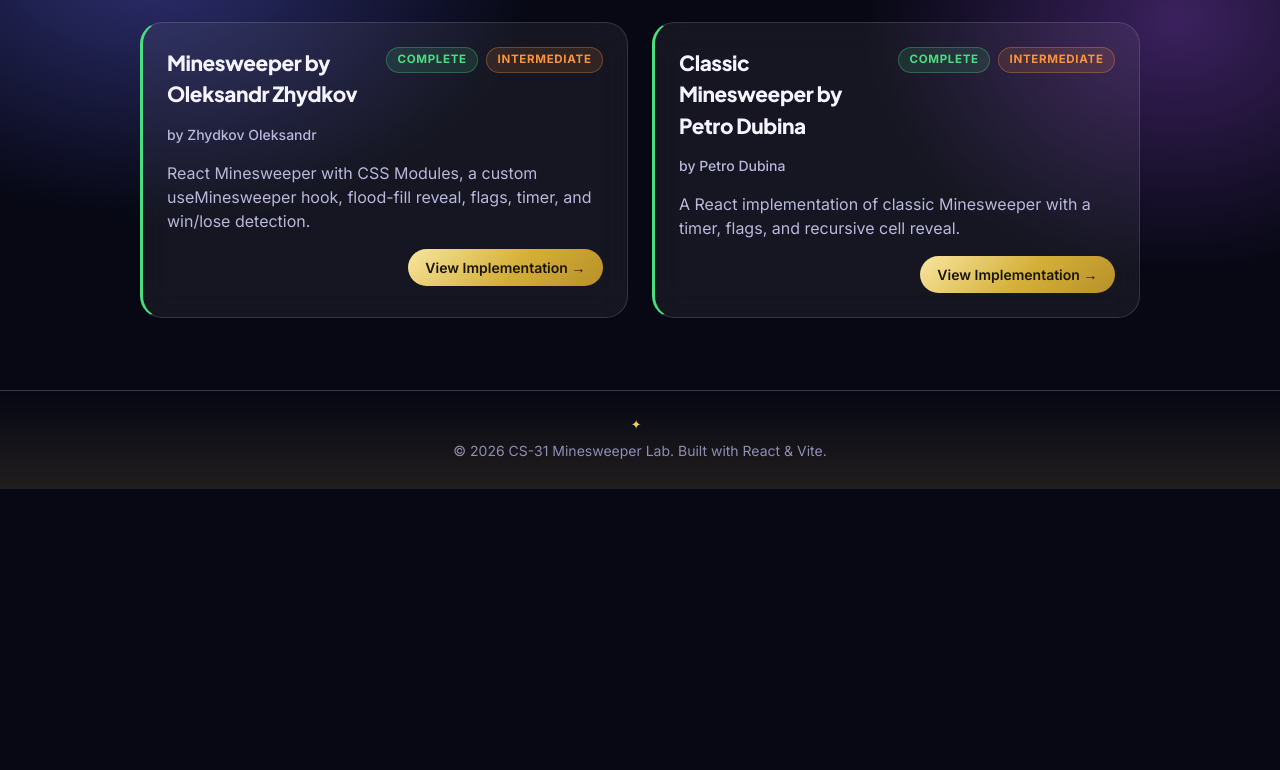
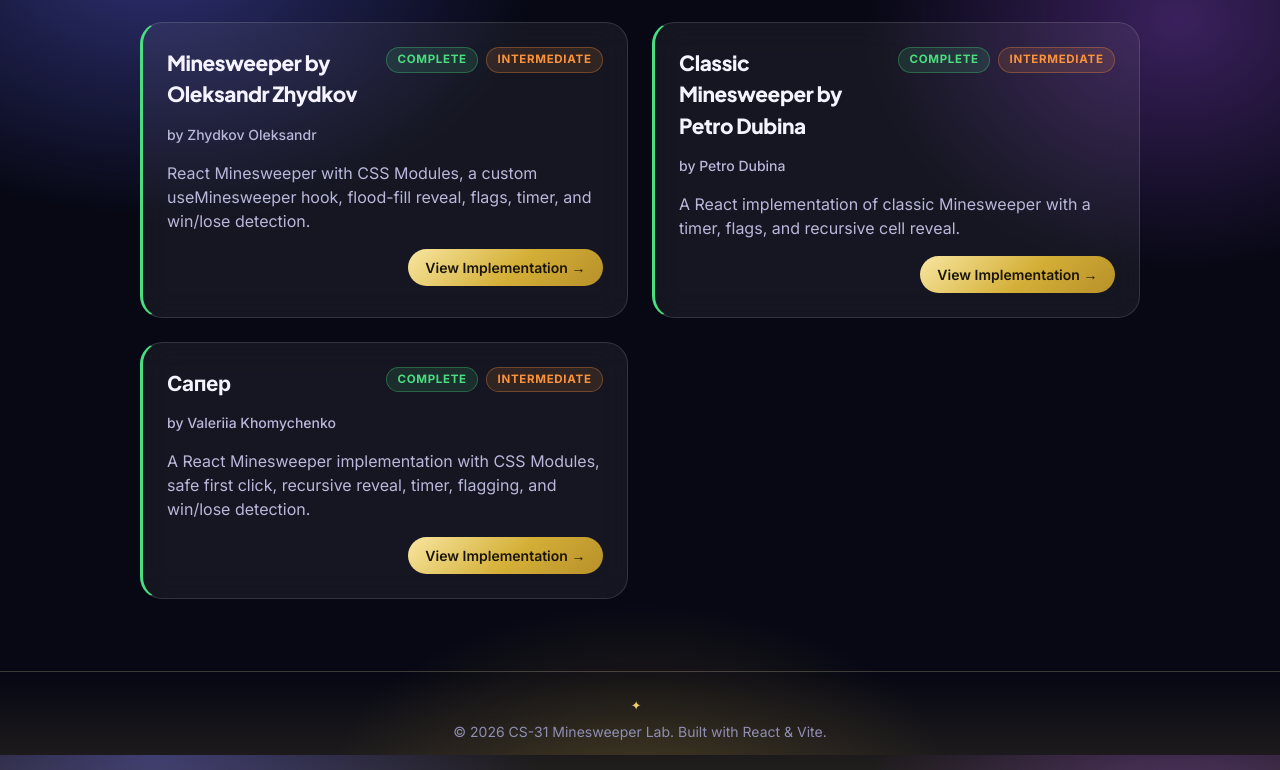
Before and after one commit to cs3-web-course-2026/cs31-minesweeper-react-2026, a React (Vite) app: page /game in a window 1280 px wide. Shown: the part 2445-3215 px from the top of the page. Before the commit the page ends 2934 px from the top, so only its background shows below. Built offline with nearby package versions, Linux system fonts and the light colour scheme.

Commit message:
fix: address CodeRabbit review feedback

```diff
--- a/src/pages/Game/index.jsx
+++ b/src/pages/Game/index.jsx
@@ -201,16 +201,21 @@ function Game() {
     },
     {
       id: 221,
-      title: 'Minesweeper by Valeriia Khomychenko',
-      description:
-        'A React Minesweeper implementation with CSS Modules, safe first click, recursive reveal, timer, flagging, and win/lose detection.',
-      author: 'Valeriia Khomychenko',
-      link: 'khomychenko-valeriia',
       title: 'Classic Minesweeper by Petro Dubina',
       description:
         'A React implementation of classic Minesweeper with a timer, flags, and recursive cell reveal.',
       author: 'Petro Dubina',
       link: 'dubina-petro',
+      difficulty: 'Intermediate',
+      status: 'Complete',
+    },
+    {
+      id: 222,
+      title: 'Сапер',
+      description:
+        'A React Minesweeper implementation with CSS Modules, safe first click, recursive reveal, timer, flagging, and win/lose detection.',
+      author: 'Valeriia Khomychenko',
+      link: 'khomychenko-valeriia',
       difficulty: 'Intermediate',
       status: 'Complete',
     },
```
